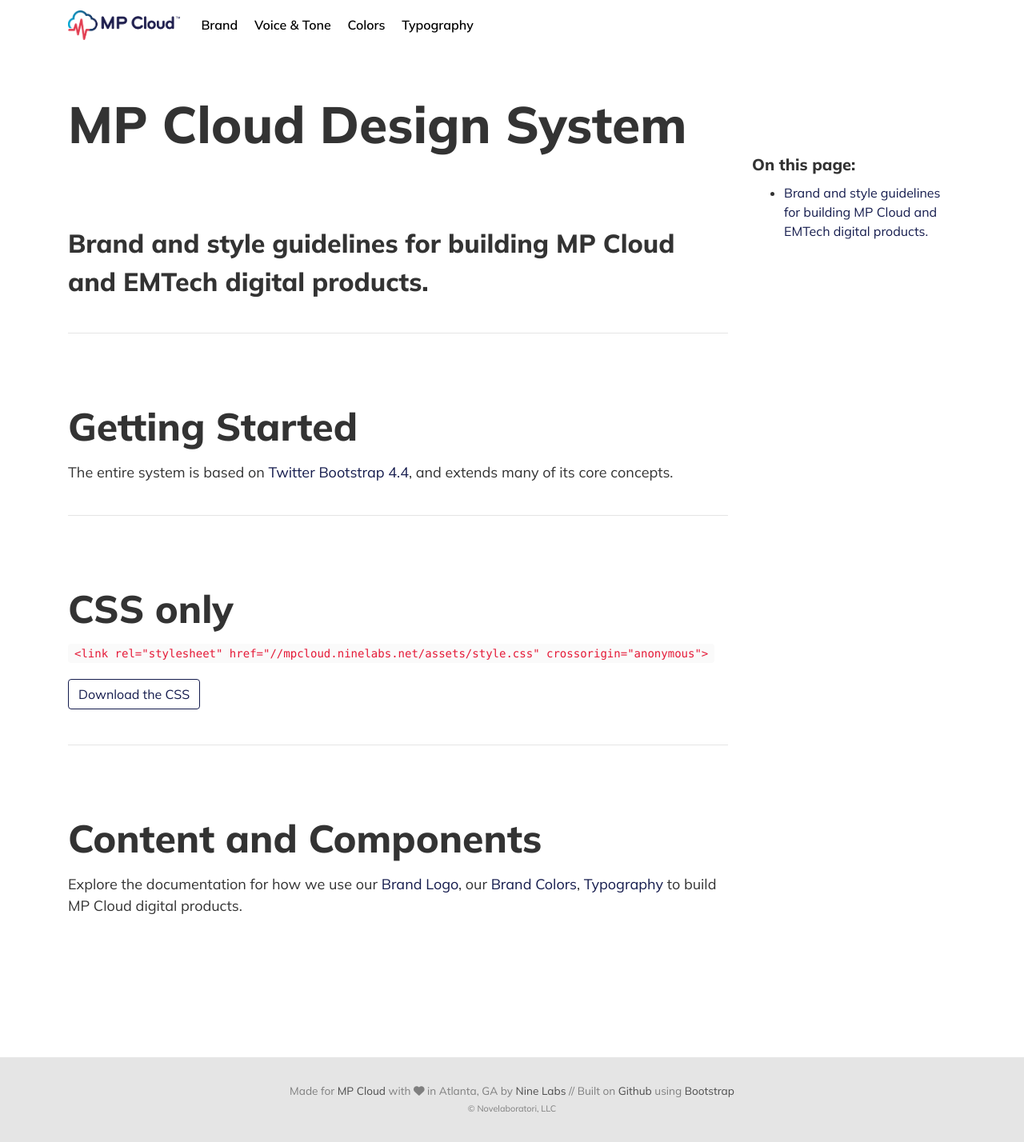
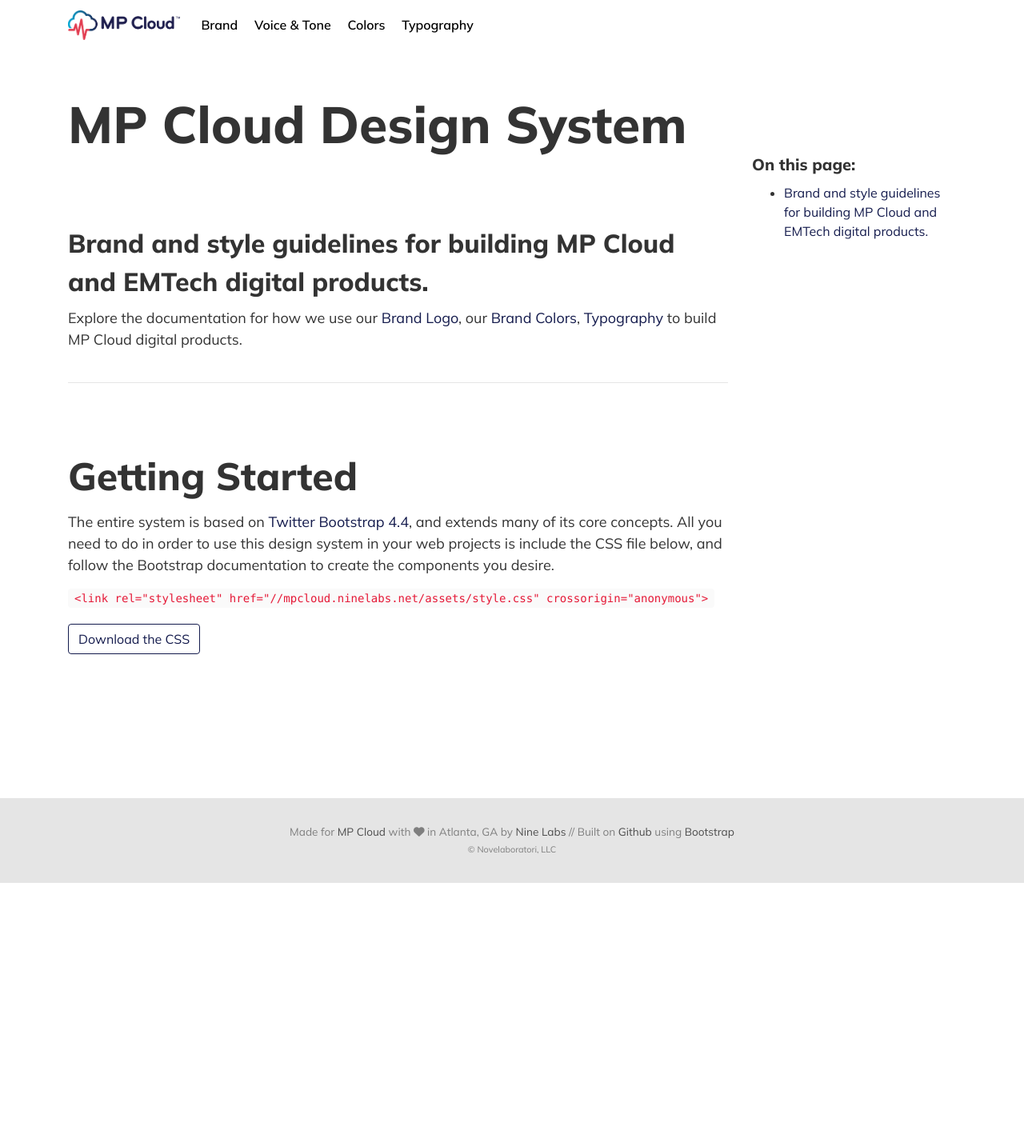
Before and after one commit to ninelabs/mpcloud-design-system, a Jekyll site: the page built from index.md, in a window 1280 px wide. Shown: the whole page at 80% size. Built offline with Jekyll 4.4.1, drawn with Linux system fonts in a browser that asks for light colours; nearby versions of some CDN libraries; after the commit the page ends 1104 px from its top, so only the background shows below that.

Commit message:
Update index.md

````diff
--- a/index.md
+++ b/index.md
@@ -9,24 +9,17 @@
 
 #### Brand and style guidelines for building MP Cloud and EMTech digital products.
 
+Explore the documentation for how we use our [Brand Logo](brand.html), our [Brand Colors](colors.html), [Typography](typography.html) to build MP Cloud digital products.
+
 ----
 
 ### Getting Started
 
-The entire system is based on [Twitter Bootstrap 4.4](https://getbootstrap.com/docs/4.4/getting-started/introduction/), and extends many of its core concepts.
+The entire system is based on [Twitter Bootstrap 4.4](https://getbootstrap.com/docs/4.4/getting-started/introduction/), and extends many of its core concepts. All you need to do in order to use this design system in your web projects is include the CSS file below, and follow the Bootstrap documentation to create the components you desire.
 
-----
-
-### CSS only
 
 ```
 <link rel="stylesheet" href="//mpcloud.ninelabs.net/assets/style.css" crossorigin="anonymous">
 ```
 
 <a href="/assets/style.css" class="btn btn-outline-primary">Download the CSS</a>
-
-----
-
-### Content and Components
-
-Explore the documentation for how we use our [Brand Logo](brand.html), our [Brand Colors](colors.html), [Typography](typography.html) to build MP Cloud digital products.
````
